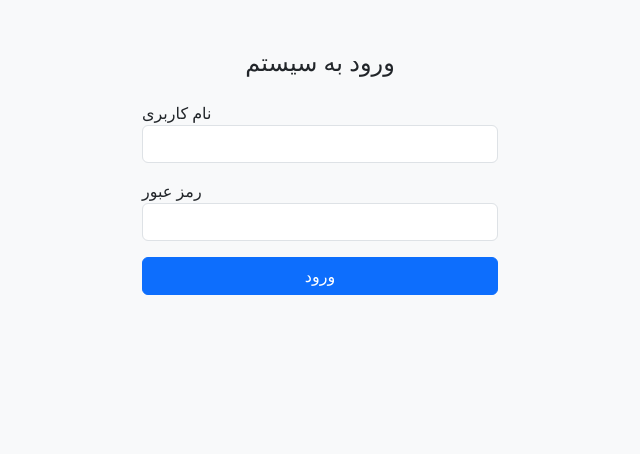
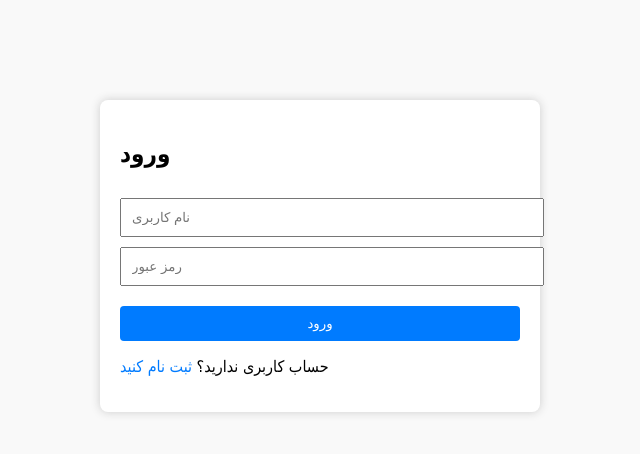
Before and after one commit to Farnam123/mony, a Flask app: page /login in a window 1280 px wide. Shown: the top 454 px of the page, without its empty margins (320-960 px from the left). Run offline with Flask 3, Linux system fonts and the light colour scheme.

Commit message:
Update login.html

```diff
--- a/templates/login.html
+++ b/templates/login.html
@@ -1,31 +1,29 @@
 <!DOCTYPE html>
 <html lang="fa">
 <head>
-    <meta charset="UTF-8">
-    <title>ورود به سیستم</title>
-    <link rel="stylesheet" href="https://cdn.jsdelivr.net/npm/bootstrap@5.3.0/dist/css/bootstrap.rtl.min.css">
+    <meta charset="UTF-8" />
+    <title>ورود - سایت حرفه‌ای</title>
+    <style>
+        body { font-family: Tahoma, sans-serif; background-color: #f9f9f9; }
+        .container { max-width: 400px; margin: 100px auto; background: white; padding: 20px; border-radius: 8px; box-shadow: 0 0 10px #ccc; }
+        input { width: 100%; padding: 10px; margin-top: 10px; }
+        button { width: 100%; padding: 10px; margin-top: 20px; background-color: #007bff; color: white; border: none; border-radius: 4px; }
+        .error { color: red; }
+        a { text-decoration: none; color: #007bff; }
+    </style>
 </head>
-<body class="bg-light">
-<div class="container mt-5">
-    <div class="row justify-content-center">
-        <div class="col-md-4">
-            <h4 class="text-center mb-4">ورود به سیستم</h4>
-            {% if error %}
-            <div class="alert alert-danger">{{ error }}</div>
-            {% endif %}
-            <form method="POST">
-                <div class="mb-3">
-                    <label>نام کاربری</label>
-                    <input type="text" name="username" class="form-control" required>
-                </div>
-                <div class="mb-3">
-                    <label>رمز عبور</label>
-                    <input type="password" name="password" class="form-control" required>
-                </div>
-                <button type="submit" class="btn btn-primary w-100">ورود</button>
-            </form>
-        </div>
-    </div>
+<body>
+<div class="container">
+    <h2>ورود</h2>
+    {% if error %}
+        <p class="error">{{ error }}</p>
+    {% endif %}
+    <form method="POST">
+        <input type="text" name="username" placeholder="نام کاربری" required />
+        <input type="password" name="password" placeholder="رمز عبور" required />
+        <button type="submit">ورود</button>
+    </form>
+    <p>حساب کاربری ندارید؟ <a href="{{ url_for('register') }}">ثبت نام کنید</a></p>
 </div>
 </body>
 </html>
```
